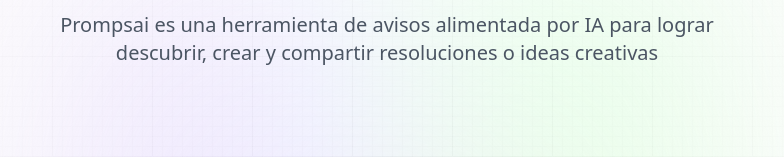
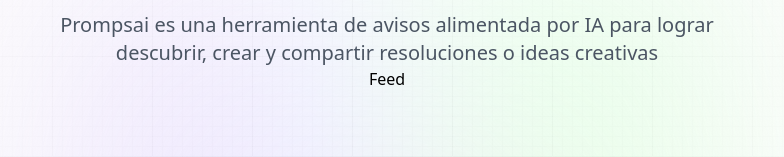
Before and after one commit to gabrielagi/next13-chatgpt-react, a Next.js app: page / in a window 1280 px wide. Shown: the part 149-306 px from the top of the page, without its empty margins (253-1037 px from the left). Built offline with nearby package versions, Linux system fonts and the light colour scheme.

Commit message:
Provider.jsx

```diff
--- a/app/page.jsx
+++ b/app/page.jsx
@@ -1,4 +1,6 @@
-export const Home = () => {
+import Feed from "@components/Feed"
+
+const Home = () => {
   return (
     <section className="w-full flex-center flex-col">
       <h1 className="head_text text-center">
@@ -8,6 +10,7 @@ export const Home = () => {
       </h1>
       <p className="desc text-center">Prompsai es una herramienta de avisos alimentada por IA para lograr
       descubrir, crear y compartir resoluciones o ideas creativas</p>
+      <Feed />
     </section>
     /* FEED */
   )
--- /dev/null
+++ b/components/Provider.jsx
@@ -0,0 +1,9 @@
+import React from 'react'
+
+const Provider = () => {
+  return (
+    <div>Provider</div>
+  )
+}
+
+export default Provider
```
